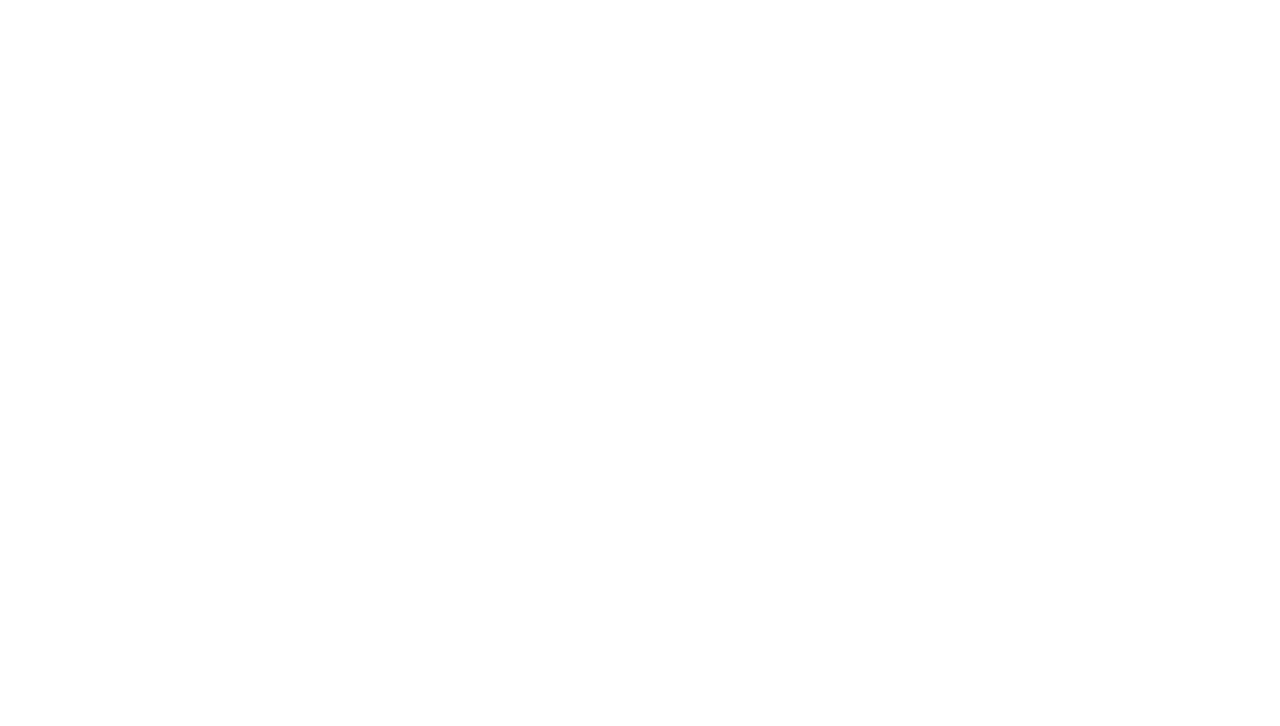
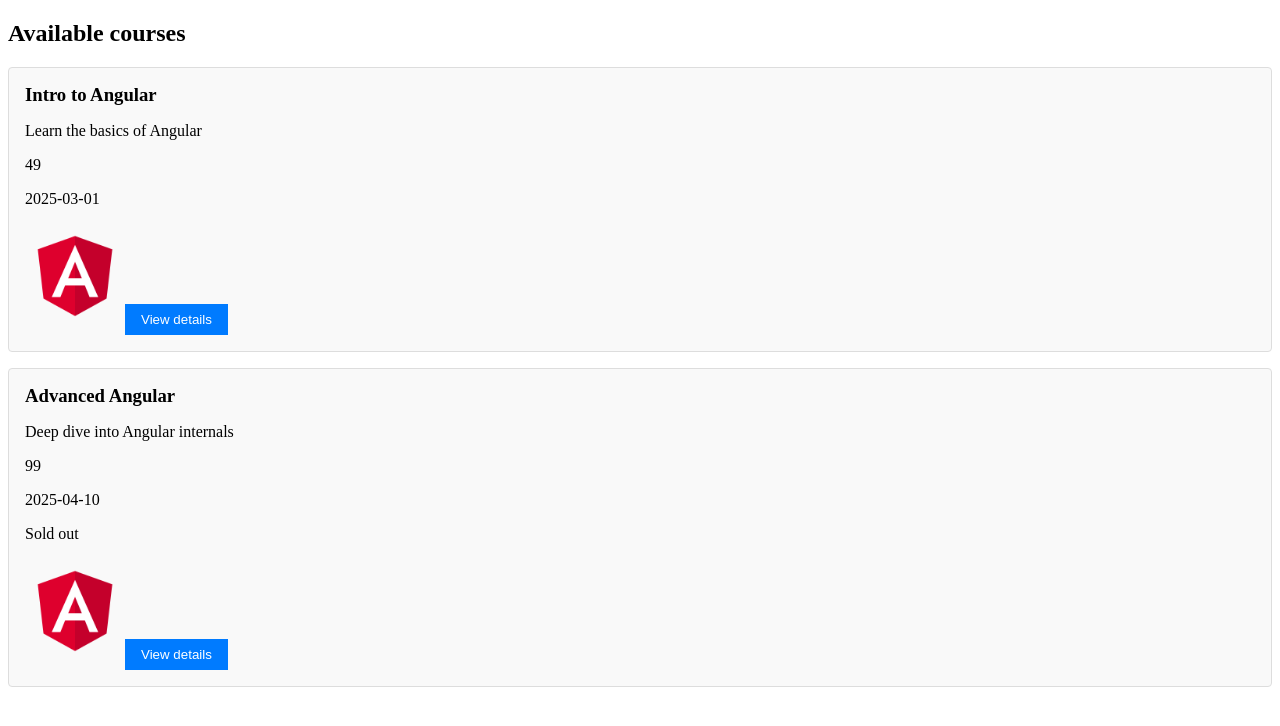
Before and after one commit to Haseeb-Moheb/course-booking-system, an Angular app: page / in a window 1280 px wide. Shown: the top 726 px of the page. Built offline with nearby package versions, Linux system fonts and the light colour scheme.

Commit message:
modified

```diff
--- a/src/app/app.component.html
+++ b/src/app/app.component.html
@@ -0,0 +1 @@
+<app-courses-list></app-courses-list>
--- a/src/app/app.component.ts
+++ b/src/app/app.component.ts
@@ -1,12 +1,17 @@
 import { Component } from '@angular/core';
 import { RouterOutlet } from '@angular/router';
+import { CoursesListComponent } from './courses-list/courses-list.component';
 
 @Component({
   selector: 'app-root',
-  imports: [RouterOutlet],
+  imports: [RouterOutlet, CoursesListComponent],
   templateUrl: './app.component.html',
   styleUrl: './app.component.css'
 })
 export class AppComponent {
-  title = 'course-booking-system';
+  title: string = "Available courses";
+  courses = [
+    { id: 1, title: 'Intro to Angular', description: 'Learn the basics of Angular', price: 49, date: '2025-03-01' },
+    { id: 2, title: 'Advanced Angular', description: 'Deep dive into Angular internals', price: 99, date: '2025-04-10' },
+  ];
 }
--- a/src/app/courses-list/courses-list.component.css
+++ b/src/app/courses-list/courses-list.component.css
@@ -0,0 +1,23 @@
+.course-item {
+    background-color: #f9f9f9;
+    border: 1px solid #ddd;
+    padding: 1rem;
+    margin-bottom: 1rem;
+    border-radius: 4px;
+}
+
+h3 {
+    margin: 0 0 0.5rem 0;
+}
+
+button {
+    background-color: #007bff;
+    color: white;
+    border: none;
+    padding: 0.5rem 1rem;
+    cursor: pointer;
+}
+
+button:hover {
+    background-color: #0056b3;
+}
--- a/src/app/courses-list/courses-list.component.html
+++ b/src/app/courses-list/courses-list.component.html
@@ -1 +1,19 @@
-<p>courses-list works!</p>
+<h2>{{ title }}</h2>
+<div class="course-item">
+    <h3>{{ courses[0].title }}</h3>
+    <p>{{ courses[0].description }}</p>
+    <p>{{ courses[0].price }}</p>
+    <p>{{ courses[0].date }}</p>
+    <p [hidden]="!courses[0].soldOut">Sold out</p>
+    <img [src]="courses[0].img" [alt]="courses[0].title" width="100">
+    <button>View details</button>
+</div>
+<div class="course-item">
+    <h3>{{ courses[1].title }}</h3>
+    <p>{{ courses[1].description }}</p>
+    <p>{{ courses[1].price }}</p>
+    <p>{{ courses[1].date }}</p>
+    <p [hidden]="!courses[1].soldOut">Sold out</p>
+    <img [src]="courses[1].img" [alt]="courses[1].title" width="100">
+    <button>View details</button>
+</div>
--- a/src/app/courses-list/courses-list.component.ts
+++ b/src/app/courses-list/courses-list.component.ts
@@ -7,5 +7,9 @@ import { Component } from '@angular/core';
   styleUrl: './courses-list.component.css'
 })
 export class CoursesListComponent {
-
+  title: string = "Available courses";
+  courses = [
+    { id: 1, title: 'Intro to Angular', description: 'Learn the basics of Angular', price: 49, date: '2025-03-01', soldOut: false, img: 'angular-logo.png' },
+    { id: 2, title: 'Advanced Angular', description: 'Deep dive into Angular internals', price: 99, date: '2025-04-10', soldOut: true, img: 'angular-logo.png' },
+  ];
 }
```
Also changed, not shown: public/angular-logo.png (added).
